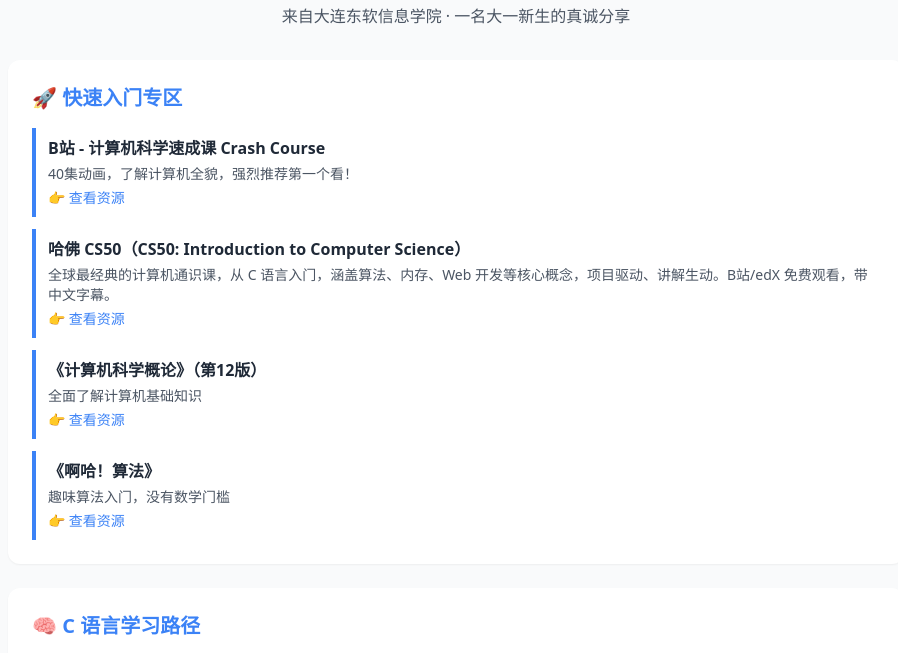
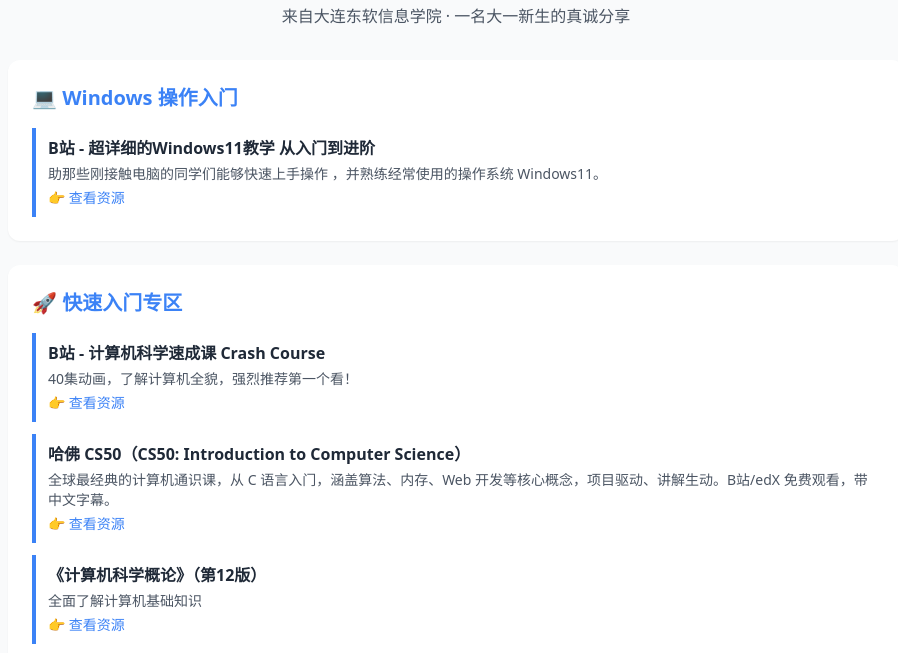
Before and after one commit to qiaohuaisun/qiaohuaisun.github.io, a plain HTML site: page index.html in a window 1280 px wide. Shown: the part 88-741 px from the top of the page, without its empty margins (184-1082 px from the left). Drawn offline with nearby package versions, Linux system fonts and the light colour scheme.

Commit message:
新镇板块-Windows操作入门

```diff
--- a/index.html
+++ b/index.html
@@ -53,6 +53,16 @@
 
     <script>
         const resources = [
+            {
+                category: "💻 Windows 操作入门",
+                items: [
+                    {
+                        title: "B站 - 超详细的Windows11教学 从入门到进阶",
+                        desc: "助那些刚接触电脑的同学们能够快速上手操作 ，并熟练经常使用的操作系统 Windows11。",
+                        link: "https://www.bilibili.com/video/av785030800"
+                    }
+                ]
+            },
             {
                 category: "🚀 快速入门专区",
                 items: [
@@ -657,4 +667,5 @@
     </script>
 </body>
 
+
 </html>
```
